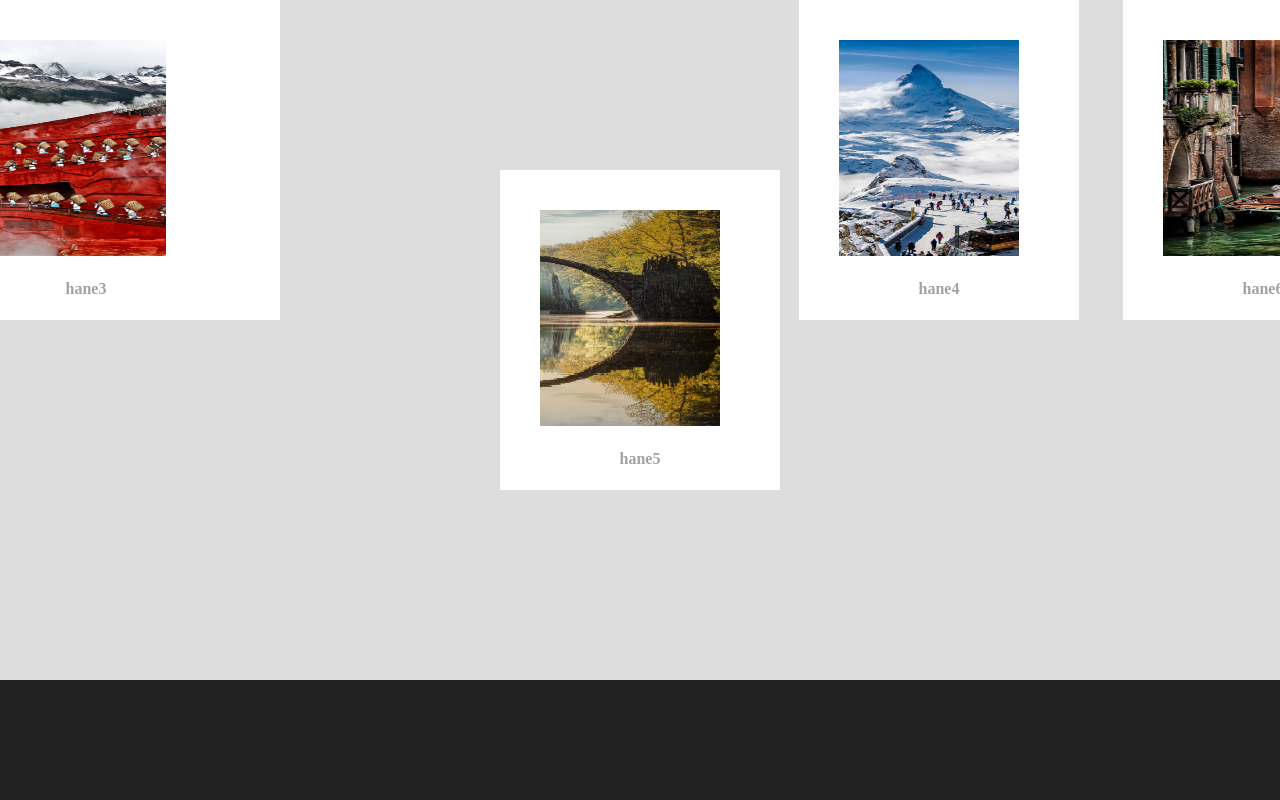
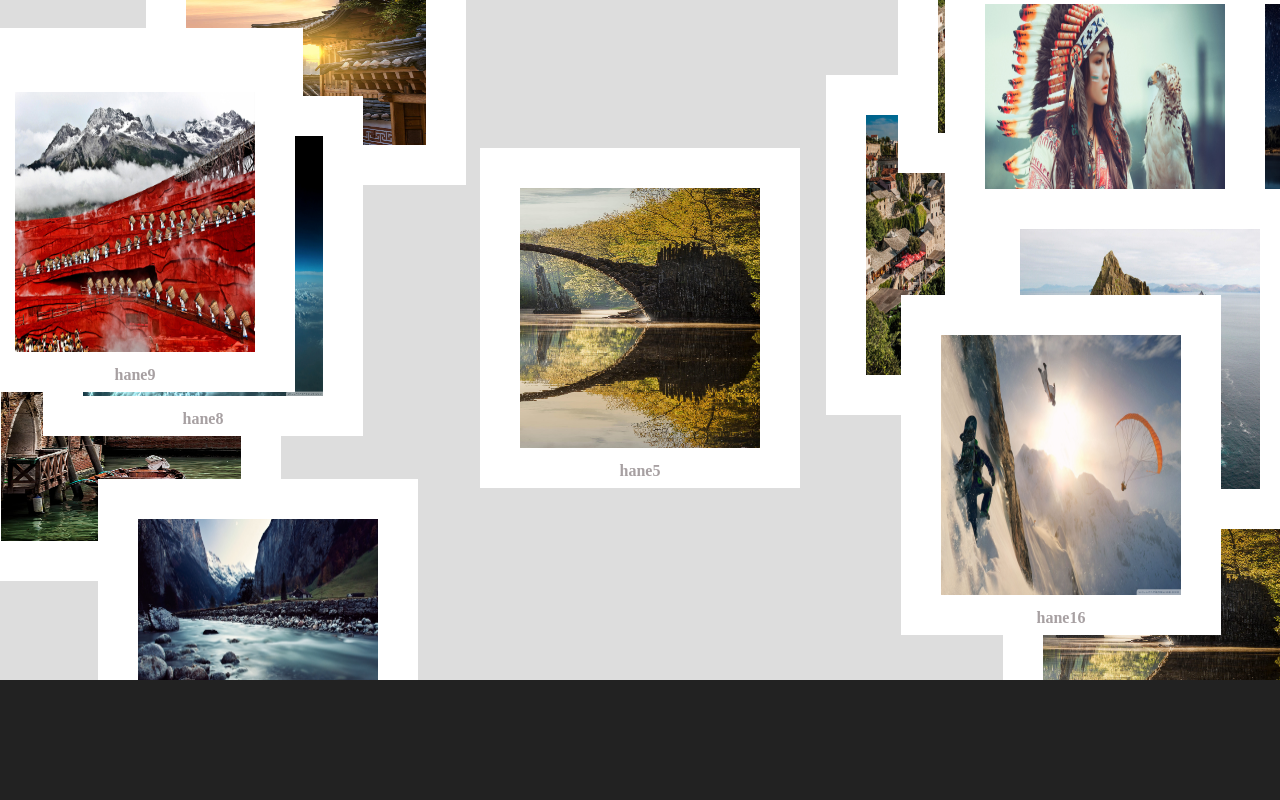
Before and after one commit to yksdjx/react-porject, a React app: page / in a window 1280 px wide. Built offline with nearby package versions, Linux system fonts and the light colour scheme.

Commit message:
add image add fixed position

```diff
--- a/src/components/Main.js
+++ b/src/components/Main.js
@@ -20,7 +20,7 @@ var imageDtatas = (function genImageURL(imageDataArr) {
 })(imageDatas);
 //获取区间随机值
 function getRangeRandom(low, high) {
-    return Math.floor(Math.random() * (high - low) + low);
+    return Math.ceil(Math.random() * (high - low) + low);
 }
 
 class ImgFigure extends React.Component {
@@ -94,11 +94,11 @@ class AppComponent extends React.Component {
             hPosRangeLeftSecX = hPosRange.leftSecX,
             hPosRangeRightSecX = hPosRange.rightSecX,
             hPosRangeY = hPosRange.y,
-            vPosRangeTopY = vPosRange.TopY,
+            vPosRangeTopY = vPosRange.topY,
             vPosRangeX = vPosRange.x,
 
             imgsArrangeTopArr = [],
-            topImgNum = Math.ceil(Math.random() * 2), //取一个 或 不取
+            topImgNum = Math.floor(Math.random() * 2), // 取一个或者不取
             topImgSpliceIndex = 0,
 
             imgsArrangeCenterArr = imgsArrangeArr.splice(centerIndex, 1);
@@ -109,20 +109,20 @@ class AppComponent extends React.Component {
         }
 
         //取出要布局上侧的图片状态信息
-        topImgSpliceIndex = Math.ceil(Math.random(imgsArrangeArr.length - topImgNum));
+        topImgSpliceIndex = Math.ceil(Math.random() * (imgsArrangeArr.length - topImgNum));
         imgsArrangeTopArr = imgsArrangeArr.splice(topImgSpliceIndex, topImgNum);
 
         //布局上侧的图片
         imgsArrangeTopArr.map(function(value, index) {
             imgsArrangeTopArr[index] = {
+                pos: {
+                    top: getRangeRandom(vPosRangeTopY[0], vPosRangeTopY[1]),
+                    left: getRangeRandom(vPosRangeX[0], vPosRangeX[1])
+                }
                 // pos: {
-                //     top: getRangeRandom(vPosRangeTopY[0], vPosRangeTopY[1]),
-                //     left: getRangeRandom(vPosRangeX[0], vPosRangeX[1])
+                //     top: getRangeRandom(0, 0),
+                //     left: getRangeRandom(0, 0)
                 // }
-                pos: {
-                    top: getRangeRandom(0, 0),
-                    left: getRangeRandom(0,0)
-                }
 
             };
         });
@@ -139,7 +139,7 @@ class AppComponent extends React.Component {
 
             imgsArrangeArr[i] = {
                 pos: {
-                    //top: getRangeRandom(hPosRangeY[0], hPosRangeY[1]),
+                    top: getRangeRandom(hPosRangeY[0], hPosRangeY[1]),
                     left: getRangeRandom(hPosRangeLORX[0], hPosRangeLORX[1])
                 }
             }
@@ -153,6 +153,7 @@ class AppComponent extends React.Component {
 
         this.setState({imgsArrangeArr: imgsArrangeArr});
     }
+
     center(index) {
         return function() {
             this.rearrange(index);
--- a/src/data/imgdata.json
+++ b/src/data/imgdata.json
@@ -3,30 +3,65 @@
     "fileName":"1.jpg",
     "title":"hane1",
     "desc":"hane1 xxxx"
-  },
-  {
+  },{
     "fileName":"2.jpg",
     "title":"hane2",
     "desc":"hane2 xxxx"
-  },
-  {
+  },{
     "fileName":"3.jpg",
     "title":"hane3",
     "desc":"hane3 xxxx"
-  },
-  {
+  },{
     "fileName":"4.jpg",
     "title":"hane4",
     "desc":"hane4 xxxx"
-  },
-  {
+  },{
     "fileName":"5.jpg",
     "title":"hane5",
     "desc":"hane5 xxxx"
-  },
-  {
+  },{
     "fileName":"6.jpg",
     "title":"hane6",
     "desc":"hane6 xxxx"
+  },{
+    "fileName":"7.jpg",
+    "title":"hane7",
+    "desc":"hane7 xxxx"
+  },{
+    "fileName":"8.jpg",
+    "title":"hane8",
+    "desc":"hane8 xxxx"
+  },{
+    "fileName":"9.jpg",
+    "title":"hane9",
+    "desc":"hane9 xxxx"
+  },{
+    "fileName":"10.jpg",
+    "title":"hane10",
+    "desc":"hane10 xxxx"
+  },{
+    "fileName":"11.jpg",
+    "title":"hane11",
+    "desc":"hane11 xxxx"
+  },{
+    "fileName":"12.jpg",
+    "title":"hane12",
+    "desc":"hane12 xxxx"
+  },{
+    "fileName":"13.jpg",
+    "title":"hane13",
+    "desc":"hane13 xxxx"
+  },{
+    "fileName":"14.jpg",
+    "title":"hane14",
+    "desc":"hane14 xxxx"
+  },{
+    "fileName":"15.jpg",
+    "title":"hane15",
+    "desc":"hane15 xxxx"
+  },{
+    "fileName":"16.jpg",
+    "title":"hane16",
+    "desc":"hane16 xxxx"
   }
 ]
--- a/src/styles/App.scss
+++ b/src/styles/App.scss
@@ -25,8 +25,8 @@ body {
     background: #ddd;
     @at-root {
         .img-figure {
-            width:280px;
-            height: 320px;
+            width:320px;
+            height: 340px;
             margin:0;
             padding: 40px;
             overflow: hidden;
@@ -35,14 +35,15 @@ body {
             perspective: 1800px;
             box-sizing: border-box;
             img{
-              width: 90%;
-              height: 90%;
+              width: 100%;
+              height: 100%;
             }
+
         }
         figcaption{
           text-align: center;
           .img-tlt{
-            margin:20px 0 0 0;
+            margin:10px 0;
             color: #a7a0a2;
             font-size: 16px;
           }
```
Also changed, not shown: src/images/10.jpg (added), src/images/11.jpg (added), src/images/12.jpg (added), src/images/13.jpg (added), src/images/14.jpg (added), src/images/15.jpg (added), src/images/16.jpg (added), src/images/7.jpg (added), src/images/8.jpg (added), src/images/9.jpg (added), 3 other files.
